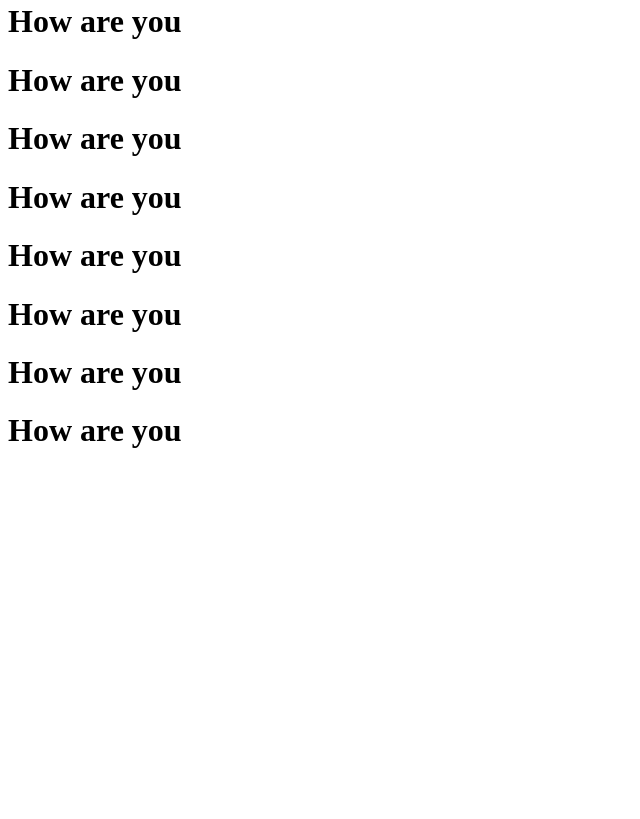
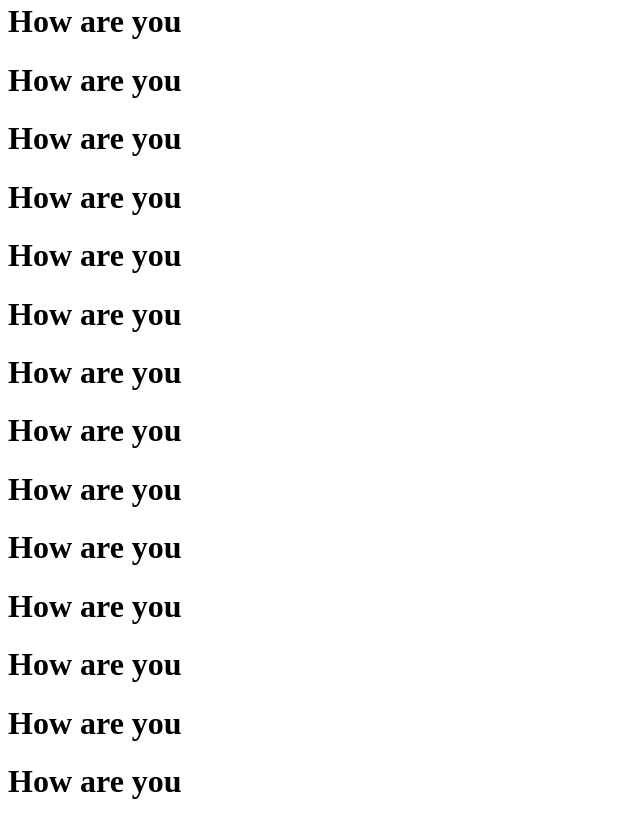
Before and after one commit to manharwebdev/react-day1, a website: page index.html in a window 1280 px wide. Shown: the part 589-1408 px from the top of the page, without its empty margins (0-640 px from the left). Before the commit the page ends 1060 px from the top, so only its background shows below. Drawn offline with Linux system fonts and the light colour scheme.

Commit message:
Update index.html

```diff
--- a/index.html
+++ b/index.html
@@ -14,6 +14,14 @@
      <h1>How are you</h1>
      <h1>How are you</h1>
     <h1>How are you</h1>
+    <h1>How are you</h1>
+       <h1>How are you</h1>
+     <h1>How are you</h1>
+     <h1>How are you</h1>
+    <h1>How are you</h1>
+     <h1>How are you</h1>
+     <h1>How are you</h1>
+     <h1>How are you</h1>
      <h1>How are you</h1>
      <h1>How are you</h1>
      <h1>How are you</h1>
```
